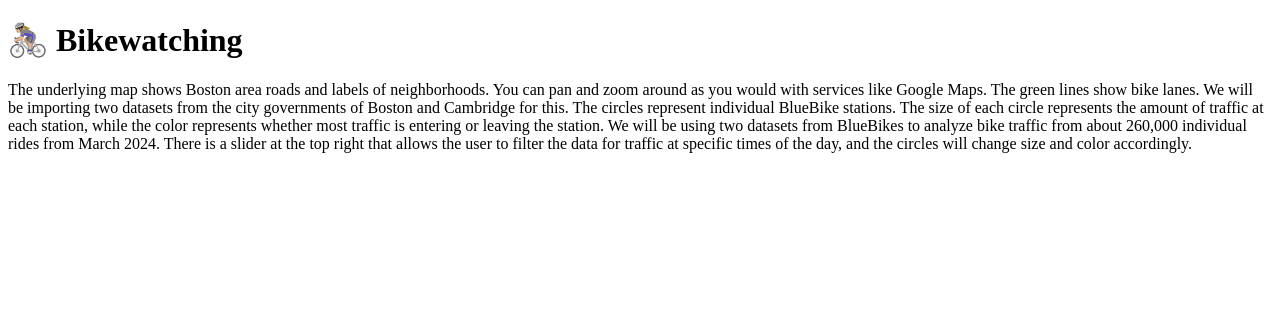
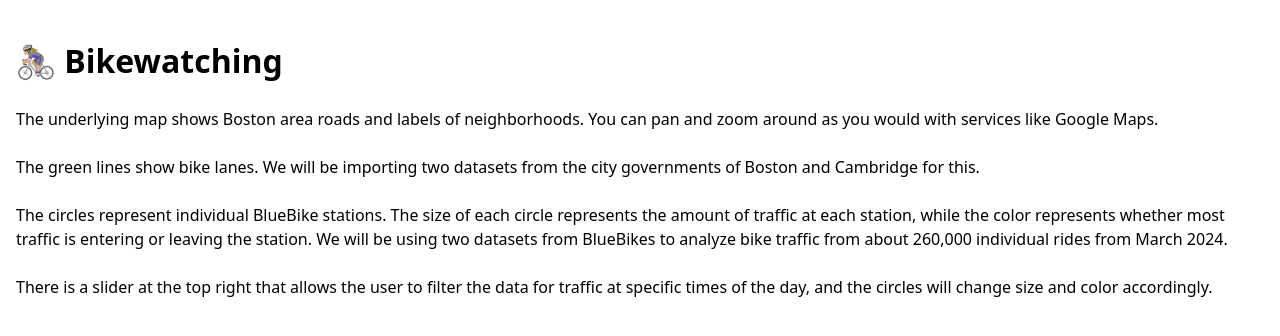
Before and after one commit to RIAJUNEJA/bikewatching, a plain HTML site: page index.html in a window 1280 px wide. Drawn offline with Linux system fonts and the light colour scheme.

Commit message:
lab7 step 0

```diff
--- /dev/null
+++ b/global.css
@@ -0,0 +1,10 @@
+body {
+    font: 100%/1.5 system-ui, sans-serif;
+    display: flex;
+    flex-flow: column;
+    max-width: 80em;
+    min-height: 100vh;
+    box-sizing: border-box;
+    margin: auto;
+    padding: 1em;
+}
--- a/index.html
+++ b/index.html
@@ -8,9 +8,16 @@
 <body>
   <h1>🚴🏼‍♀️ Bikewatching</h1>
   The underlying map shows Boston area roads and labels of neighborhoods. You can pan and zoom around as you would with services like Google Maps.
+  <br>
+  <br>
   The green lines show bike lanes. We will be importing two datasets from the city governments of Boston and Cambridge for this.
+  <br>
+  <br>
   The circles represent individual BlueBike stations. The size of each circle represents the amount of traffic at each station, while the color represents whether most traffic is entering or leaving the station. We will be using two datasets from BlueBikes to analyze bike traffic from about 260,000 individual rides from March 2024.
+  <br>
+  <br>
   There is a slider at the top right that allows the user to filter the data for traffic at specific times of the day, and the circles will change size and color accordingly.
-
+  <link rel="stylesheet" href="global.css">
+  <link rel="icon" href="./assets/favicon.vsg" type="image/svg+xml">
 </body>
 </html>
```
Also changed, not shown: 1 other file.
